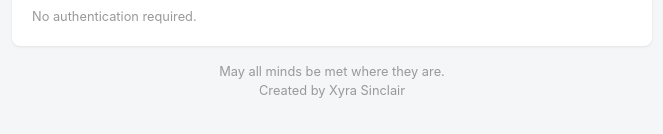
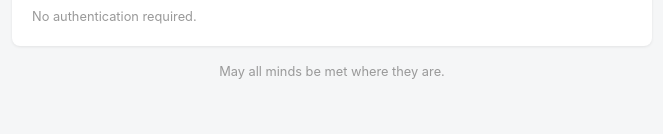
Before and after one commit to XyraSinclair/ai-abuse-hotline, a website: page static/index.html in a window 1280 px wide. Shown: the part 1009-1143 px from the top of the page, without its empty margins (308-971 px from the left). Drawn offline with Linux system fonts and the light colour scheme; no server answers.

Commit message:
Remove creator attribution from footer in index.html for a cleaner presentation.

```diff
--- a/static/index.html
+++ b/static/index.html
@@ -266,8 +266,7 @@
     </div>
 
     <div class="footer">
-      May all minds be met where they are.<br>
-      Created by Xyra Sinclair
+      May all minds be met where they are.
     </div>
   </div>
 </body>
```
